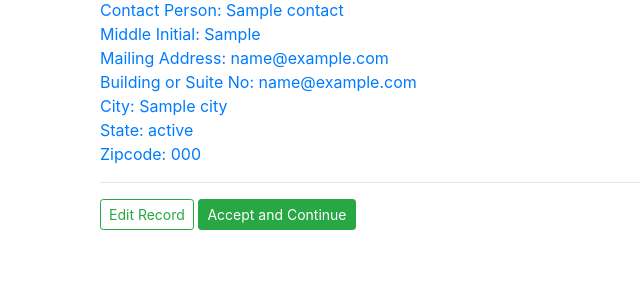
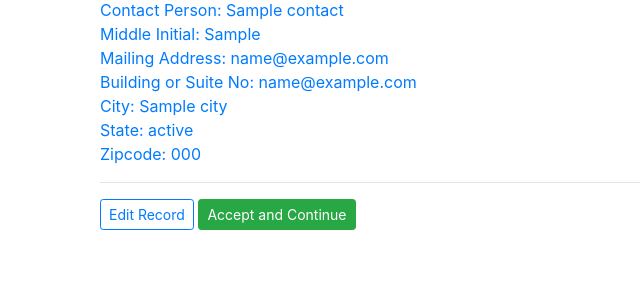
Before and after one commit to redrope/homeless_prevention, a Django app: template home/templates/home/housing_detail.html in a window 1280 px wide. Shown: the part 162-462 px from the top of the page, without its empty margins (0-640 px from the left). Run offline with Django 3.2, Linux system fonts and the light colour scheme; the template is opened without the code that fills it: most values are stand-ins (such as "Sample title", 1, 10 or a date in 2020); some libraries are stand-ins or nearby versions.

Commit message:
updated housing details buttons

```diff
--- a/home/templates/home/housing_detail.html
+++ b/home/templates/home/housing_detail.html
@@ -19,7 +19,7 @@
        Zipcode: {{ object.zipcode }}<br>
     </p>
 <hr>
-    <a class="btn btn-outline-success btn-sm" role="button" href="/home/housing_update/{{ object.id }}/">Edit Record</a>
+    <a class="btn btn-outline-primary btn-sm" role="button" href="/home/housing_update/{{ object.id }}/">Edit Record</a>
     <a class="btn btn-success btn-sm" role="button" href="/home/startapp/">Accept and Continue</a>
 </div>
 {% endblock %}
```
